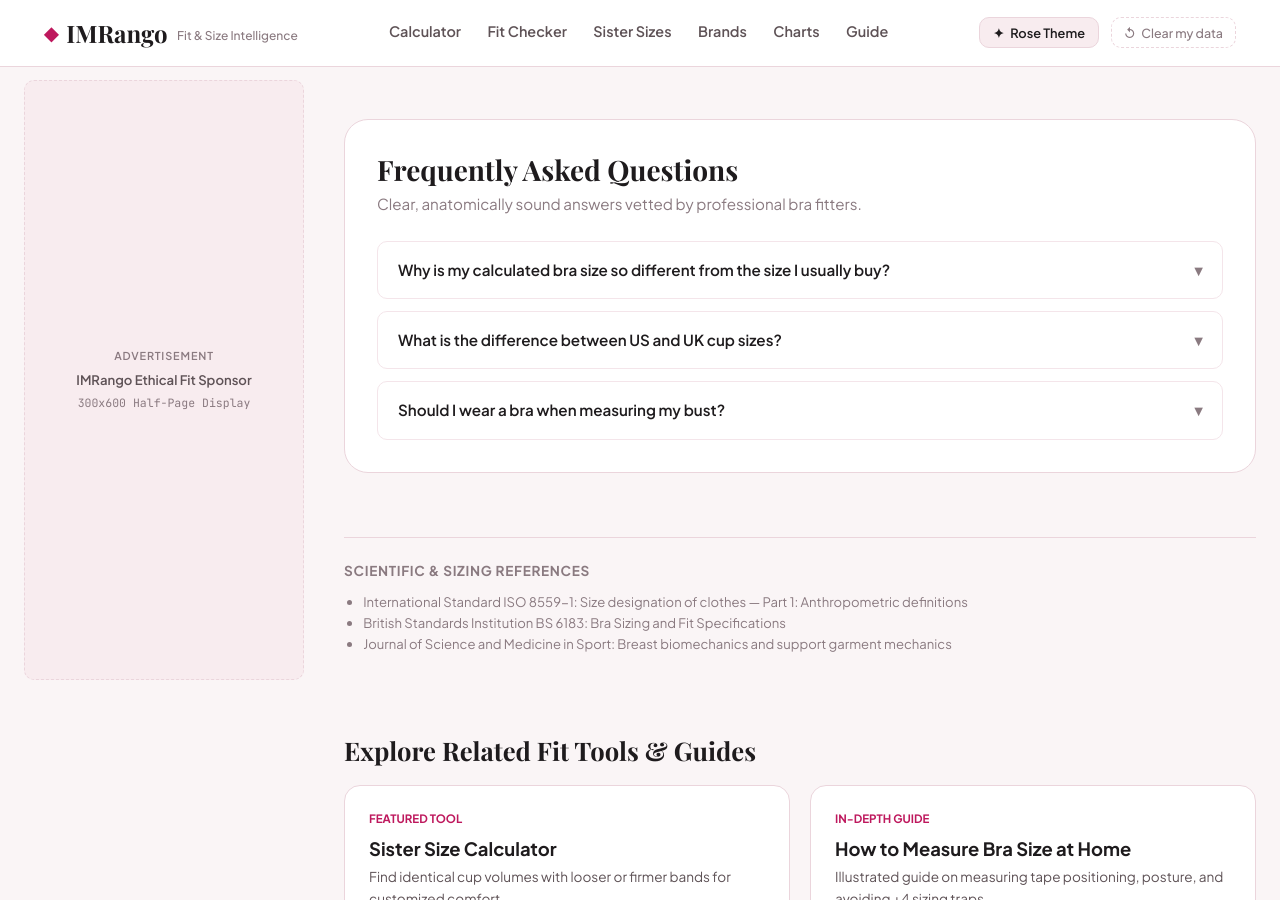
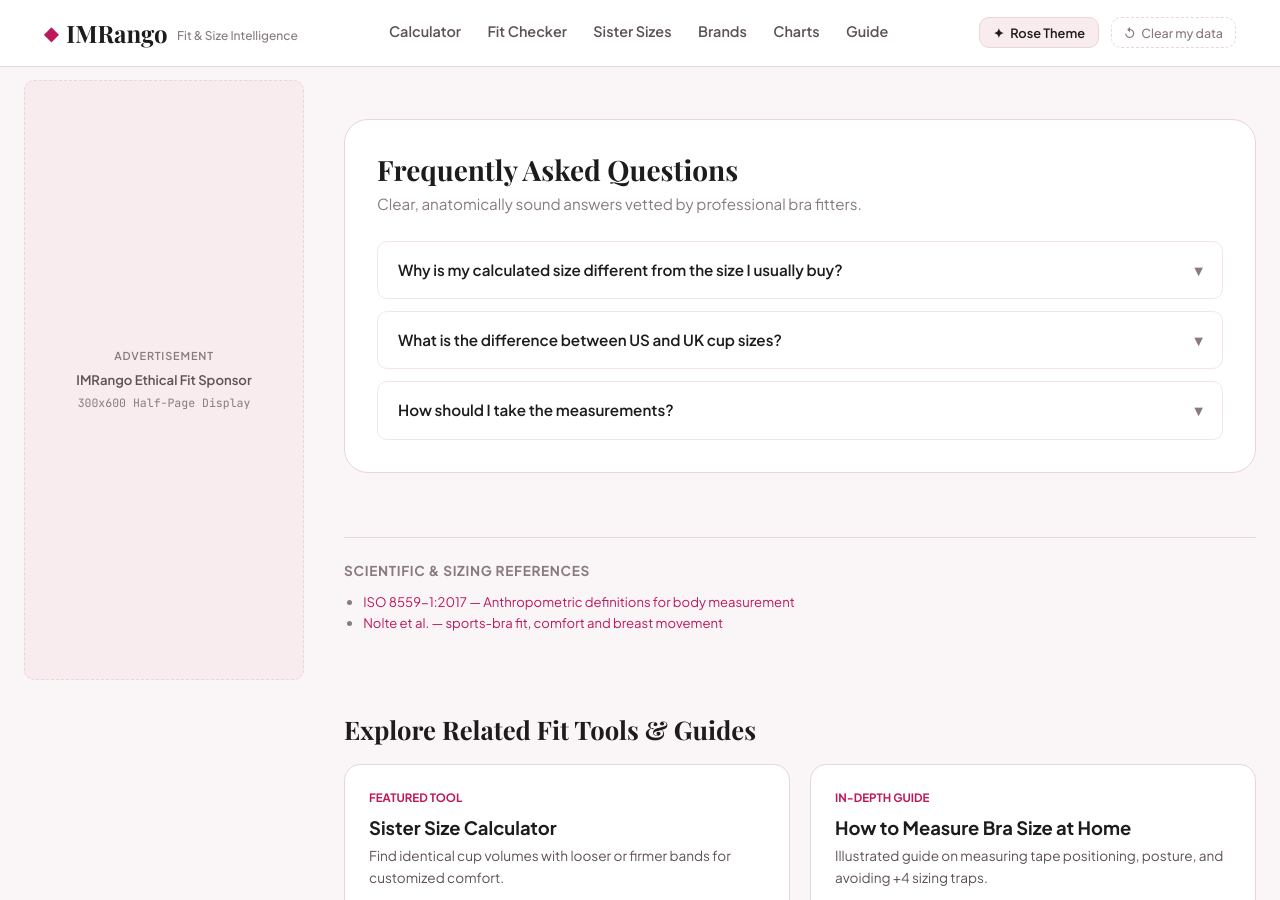
Before and after one commit to sharpedge74-cmyk/Bra-Size-Pro, a Jekyll site: the page built from bra-size-calculator.html, in a window 1280 px wide and 900 px high, scrolled down 959 px. Built offline with Jekyll 4.4.1, drawn with Linux system fonts in a browser that asks for light colours; some web fonts are replaced; some of the changed text lies outside the part shown.

Commit message:
Refine calculator content and remove unsupported medical claims

```diff
--- a/bra-size-calculator.html
+++ b/bra-size-calculator.html
@@ -1,7 +1,7 @@
 ---
 layout: tool
 title: "Universal Bra Size Calculator"
-description: "Calculate your true bra size, cup size, and bust dimensions using precise modern measuring math for US, UK, EU, and AU sizing systems without outdated +4 inch errors."
+description: "Estimate a starting bra size from body measurements and compare common US, UK, EU, and AU size labels. Results are a sizing reference, not a medical assessment."
 permalink: /bra-size-calculator
 breadcrumb_label: "Bra Size Calculator"
 intent: "Find accurate bra size and international cup conversions"
@@ -9,9 +9,8 @@
 tool_js: "bra-size-calculator.js"
 ads: "tool"
 sources:
-  - "International Standard ISO 8559-1: Size designation of clothes — Part 1: Anthropometric definitions"
-  - "British Standards Institution BS 6183: Bra Sizing and Fit Specifications"
-  - "Journal of Science and Medicine in Sport: Breast biomechanics and support garment mechanics"
+  - '<a href="https://www.iso.org/standard/61686.html">ISO 8559-1:2017 — Anthropometric definitions for body measurement</a>'
+  - '<a href="https://pubmed.ncbi.nlm.nih.gov/26765495/">Nolte et al. — sports-bra fit, comfort and breast movement</a>'
 related_tool:
   title: "Sister Size Calculator"
   desc: "Find identical cup volumes with looser or firmer bands for customized comfort."
@@ -21,12 +20,12 @@
   desc: "Illustrated guide on measuring tape positioning, posture, and avoiding +4 sizing traps."
   url: "/how-to-measure-bra-size-at-home"
 faq:
-  - q: "Why is my calculated bra size so different from the size I usually buy?"
-    a: "Over 80% of individuals wear a band that is 1 to 2 sizes too large and cups that are 2 to 4 sizes too small. Traditional retail stores often add 4 inches to your underbust (+4 method) to squeeze you into their limited matrix (32A-38DD). IMRango uses direct snug underbust measurement to give you real support from the band."
+  - q: "Why is my calculated size different from the size I usually buy?"
+    a: "Bra sizing is not uniform across brands. This calculator provides a measurement-based starting point; use the target brand's own size chart before purchasing."
   - q: "What is the difference between US and UK cup sizes?"
-    a: "Both US and UK systems start with A, B, C, D, DD. Above DD, the UK system progresses as E, F, FF, G, GG, H, HH, J, whereas the US system uses DDD/F, G, H, I, J, K. UK sizing is prized worldwide for greater consistency in D+ cups."
-  - q: "Should I wear a bra when measuring my bust?"
-    a: "Measure without a bra or in an unpadded, non-push-up bra. For the most accurate result, taking leaning bust measurements accounts for tissue projection and prevents under-estimating cup volume."
+    a: "Cup-letter progressions differ between sizing systems, especially at larger cup ranges. The calculator shows the selected system and common conversions as reference values."
+  - q: "How should I take the measurements?"
+    a: "Use a flexible tape measure and follow the measurement instructions shown in the calculator. Keep the tape level and record the measurements consistently."
 ---
 
 <div class="calculator-card">
@@ -123,7 +122,7 @@
       <span style="font-size: 1.1rem; font-weight: 500; color: var(--color-text-muted); margin-left: 0.5rem;" id="result-system-name">US</span>
     </div>
     <p style="font-size: 0.92rem; color: var(--color-text-muted);">
-      This size anchors 85% of your breast support in the band, preventing painful shoulder strap gouges and back fatigue.
+      Use this result as a starting size. Actual fit can vary with garment construction, fabric stretch, cup shape, and brand sizing.
     </p>
 
     <div class="result-equivalents-grid">
```
